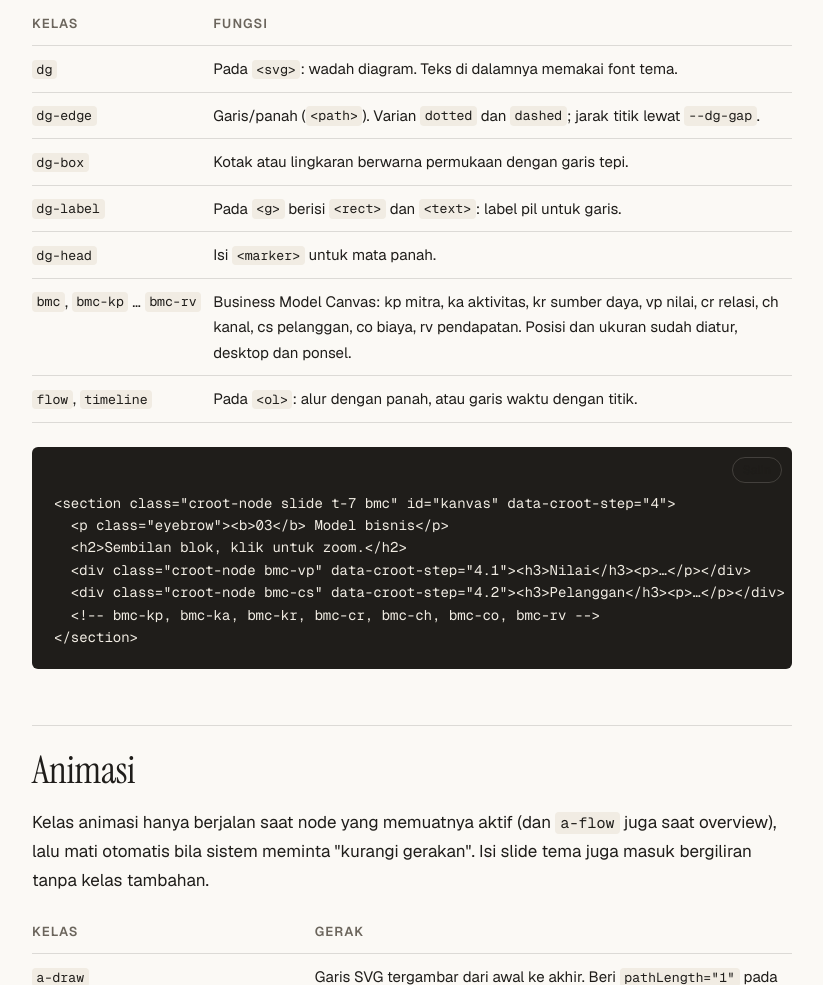
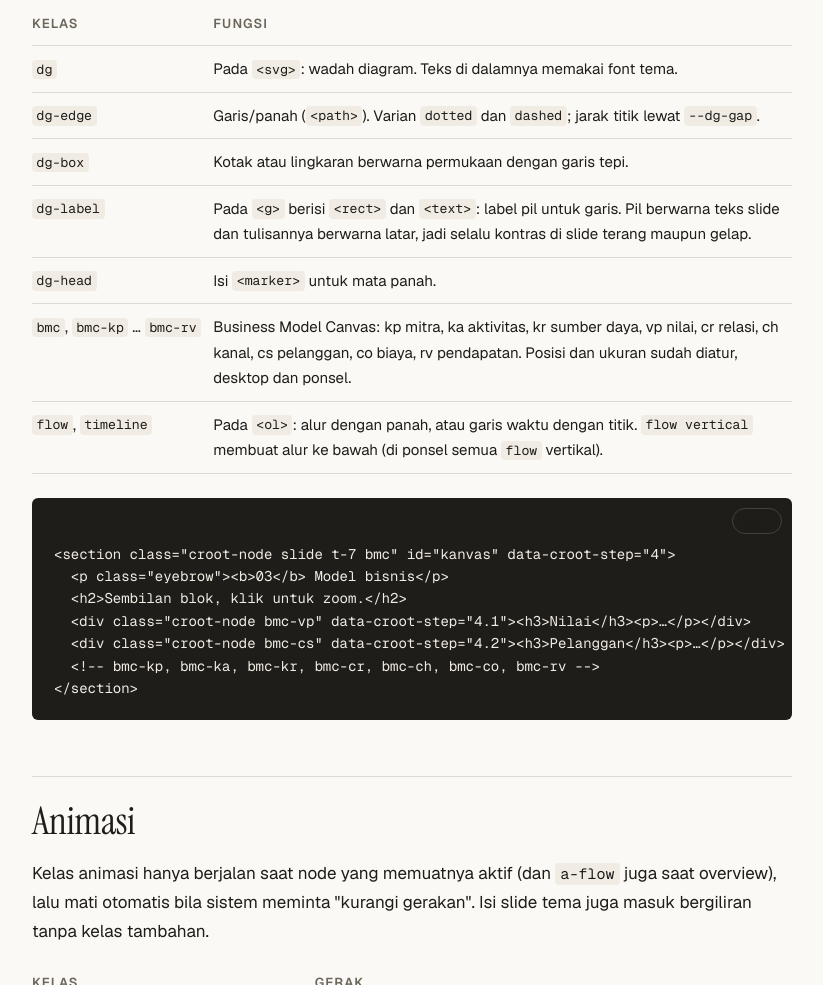
Before and after one commit to crootss/docs, a plain HTML site: page big-picture/index.html in a window 1280 px wide. Shown: the part 3940-4925 px from the top of the page, without its empty margins (376-1199 px from the left). Drawn offline with nearby package versions, Linux system fonts and the light colour scheme.

Commit message:
tema, big-picture: matrix, figure, flow vertical, byline, hint; label kontras

```diff
--- a/big-picture/index.html
+++ b/big-picture/index.html
@@ -198,10 +198,10 @@
     <tr><td><code>dg</code></td><td>Pada <code>&lt;svg&gt;</code>: wadah diagram. Teks di dalamnya memakai font tema.</td></tr>
     <tr><td><code>dg-edge</code></td><td>Garis/panah (<code>&lt;path&gt;</code>). Varian <code>dotted</code> dan <code>dashed</code>; jarak titik lewat <code>--dg-gap</code>.</td></tr>
     <tr><td><code>dg-box</code></td><td>Kotak atau lingkaran berwarna permukaan dengan garis tepi.</td></tr>
-    <tr><td><code>dg-label</code></td><td>Pada <code>&lt;g&gt;</code> berisi <code>&lt;rect&gt;</code> dan <code>&lt;text&gt;</code>: label pil untuk garis.</td></tr>
+    <tr><td><code>dg-label</code></td><td>Pada <code>&lt;g&gt;</code> berisi <code>&lt;rect&gt;</code> dan <code>&lt;text&gt;</code>: label pil untuk garis. Pil berwarna teks slide dan tulisannya berwarna latar, jadi selalu kontras di slide terang maupun gelap.</td></tr>
     <tr><td><code>dg-head</code></td><td>Isi <code>&lt;marker&gt;</code> untuk mata panah.</td></tr>
     <tr><td><code>bmc</code>, <code>bmc-kp</code> … <code>bmc-rv</code></td><td>Business Model Canvas: kp mitra, ka aktivitas, kr sumber daya, vp nilai, cr relasi, ch kanal, cs pelanggan, co biaya, rv pendapatan. Posisi dan ukuran sudah diatur, desktop dan ponsel.</td></tr>
-    <tr><td><code>flow</code>, <code>timeline</code></td><td>Pada <code>&lt;ol&gt;</code>: alur dengan panah, atau garis waktu dengan titik.</td></tr>
+    <tr><td><code>flow</code>, <code>timeline</code></td><td>Pada <code>&lt;ol&gt;</code>: alur dengan panah, atau garis waktu dengan titik. <code>flow vertical</code> membuat alur ke bawah (di ponsel semua <code>flow</code> vertikal).</td></tr>
   </tbody>
 </table>
 <pre><code class="language-html">&lt;section class=&quot;croot-node slide t-7 bmc&quot; id=&quot;kanvas&quot; data-croot-step=&quot;4&quot;&gt;
```
Also changed, not shown: tema/index.html (+3 -0 lines).
